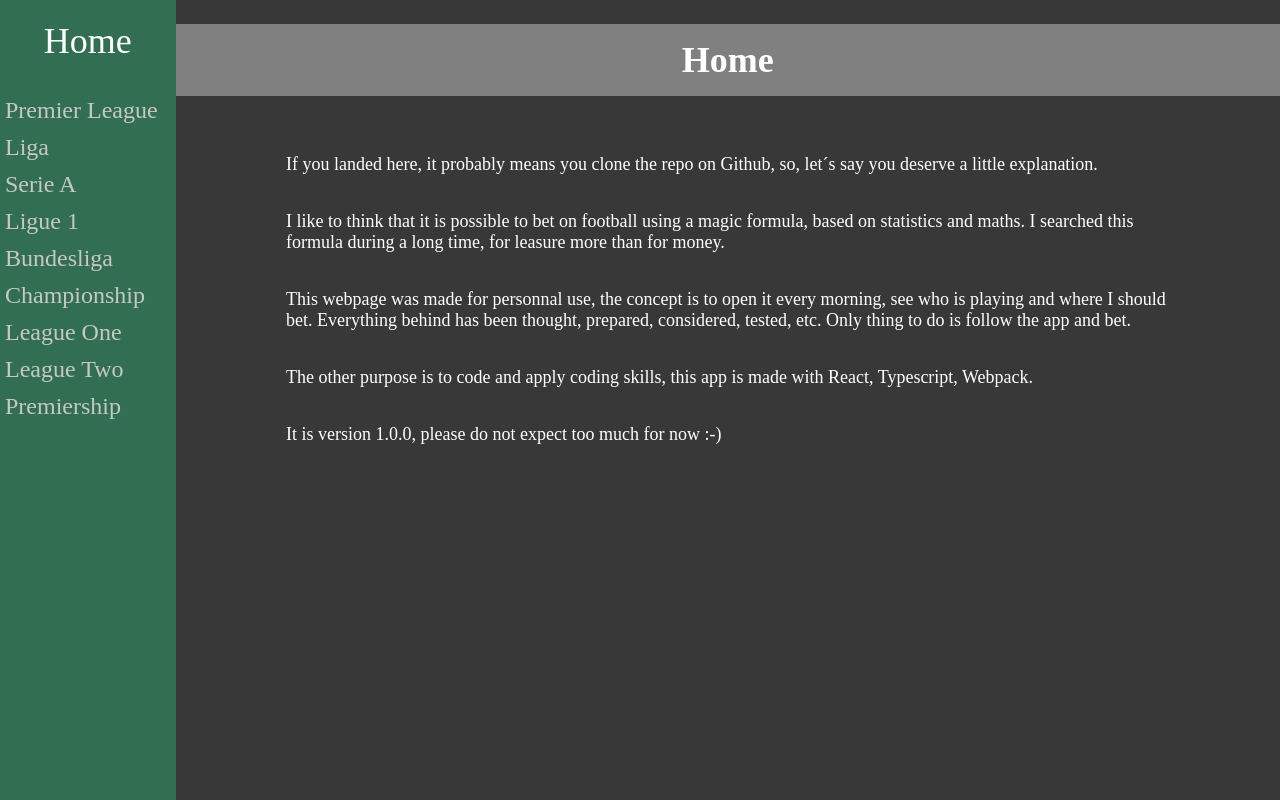
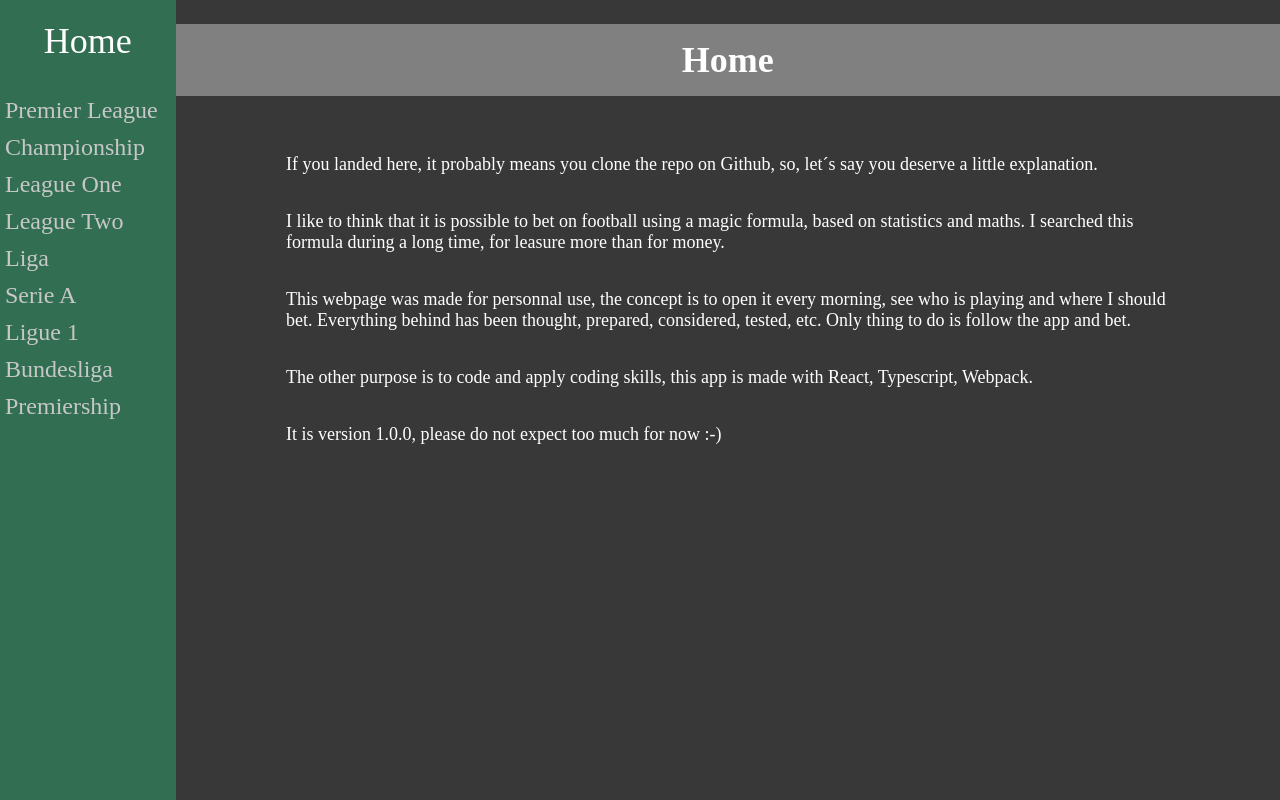
Before and after one commit to JeremyLavigne/betting-dashboard, a React app: page / in a window 1280 px wide. Built offline with nearby package versions, Linux system fonts and the light colour scheme; the HTML template or start-up script is replaced by a standard one.

Commit message:
Insert list into Navbar

```diff
--- a/src/components/Navbar.tsx
+++ b/src/components/Navbar.tsx
@@ -1,5 +1,7 @@
 import React from 'react';
 import { Link } from 'react-router-dom';
+
+import championshipList from '../utils/championshipList';
 
 import '../style/Navbar.css';
 
@@ -9,33 +11,11 @@ const Navbar: React.FC = (): JSX.Element => {
             <Link className="menu_home_link" to="/">
                 Home
             </Link>
-            <Link className="menu_champ_link" to="/premier-league">
-                Premier League
-            </Link>
-            <Link className="menu_champ_link" to="/liga">
-                Liga
-            </Link>
-            <Link className="menu_champ_link" to="/serie-a">
-                Serie A
-            </Link>
-            <Link className="menu_champ_link" to="/ligue-1">
-                Ligue 1
-            </Link>
-            <Link className="menu_champ_link" to="/bundesliga">
-                Bundesliga
-            </Link>
-            <Link className="menu_champ_link" to="/championship">
-                Championship
-            </Link>
-            <Link className="menu_champ_link" to="/league-one">
-                League One
-            </Link>
-            <Link className="menu_champ_link" to="/league-two">
-                League Two
-            </Link>
-            <Link className="menu_champ_link" to="/premiership">
-                Premiership
-            </Link>
+            {championshipList.map((champ) => (
+                <Link key={champ.path} className="menu_champ_link" to={`/${champ.path}`}>
+                    {champ.name}
+                </Link>
+            ))}
         </nav>
     );
 };
```
